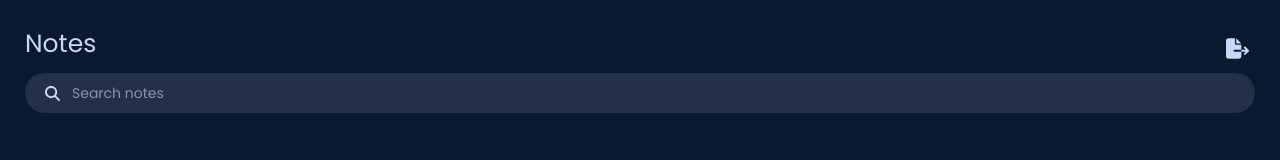
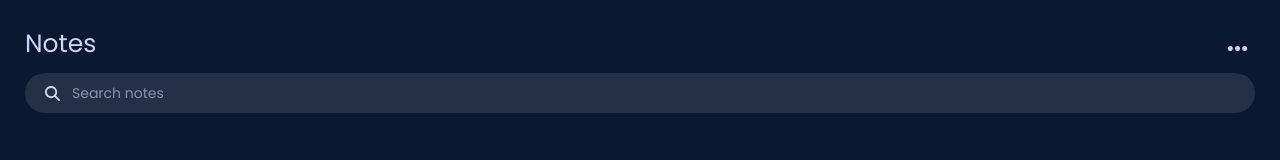
Before and after one commit to barreyrojohnmiko/RJSNotes, a React (Create React App) app: page / in a window 1280 px wide. Shown: the top 160 px of the page. Built offline with nearby package versions, Linux system fonts and the light colour scheme.

Commit message:
categorized views by folder

```diff
--- a/src/components/addNote/AddNote.tsx
+++ b/src/components/addNote/AddNote.tsx
@@ -9,7 +9,7 @@ import {
   setTitleText,
 } from "../../redux/components/addNote/action";
 
-import NoteEditor from "../../views/NoteEditor";
+import NoteEditor from "../../views/noteEditor/NoteEditor";
 
 const AddNote = () => {
   const dispatch: any = useDispatch();
--- a/src/components/editNote/EditNote.tsx
+++ b/src/components/editNote/EditNote.tsx
@@ -9,7 +9,7 @@ import {
   setUpdateNote,
 } from "../../redux/components/editNote/action";
 
-import NoteEditor from "../../views/NoteEditor";
+import NoteEditor from "../../views/noteEditor/NoteEditor";
 import { useEffect } from "react";
 
 const EditNote = () => {
--- a/src/components/home/Home.tsx
+++ b/src/components/home/Home.tsx
@@ -1,7 +1,7 @@
 import "./Home.css";
 
-import AddButton from "../../views/AddButton";
-import Header from "../../views/Header";
+import AddButton from "../../views/addButton/AddButton";
+import Header from "../../views/header/Header";
 import Note from "../note/Note";
 
 const Home = () => {
--- a/src/components/note/Note.tsx
+++ b/src/components/note/Note.tsx
@@ -1,7 +1,7 @@
 import { useNavigate } from "react-router-dom";
 import "./Note.css";
 
-import NotePanel from "../../views/NotePanel";
+import NotePanel from "../../views/notePanel/NotePanel";
 
 import { useDispatch, useSelector } from "react-redux";
 import { setModeStatus } from "../../redux/components/home/action";
--- a/src/views/AddButton.tsx
+++ b/src/views/addButton/AddButton.tsx
@@ -5,7 +5,7 @@ import { faFileCirclePlus } from "@fortawesome/free-solid-svg-icons";
 import { FontAwesomeIcon } from "@fortawesome/react-fontawesome";
 
 import { useDispatch } from "react-redux";
-import { setModeStatus } from "../redux/components/home/action";
+import { setModeStatus } from "../../redux/components/home/action";
 
 const AddButton = () => {
   const navigate = useNavigate();
--- a/src/views/Header.tsx
+++ b/src/views/header/Header.tsx
@@ -1,11 +1,11 @@
 import { useEffect } from "react";
 import "./Header.css";
 
-import { faMagnifyingGlass, faX, faFileExport } from "@fortawesome/free-solid-svg-icons";
+import { faMagnifyingGlass, faX, faFileExport, faEllipsisH } from "@fortawesome/free-solid-svg-icons";
 import { FontAwesomeIcon } from "@fortawesome/react-fontawesome";
 
 import { useDispatch, useSelector } from "react-redux";
-import { setIsHeaderVisible, setIsSearchTextCleared, setPrevScrollPos, setSearchText, setFilteredNotes } from "../redux/views/header/action";
+import { setIsHeaderVisible, setIsSearchTextCleared, setPrevScrollPos, setSearchText, setFilteredNotes } from "../../redux/views/header/action";
 
 const Header = () => {
   const dispatch: any = useDispatch();
@@ -74,7 +74,7 @@ const Header = () => {
         <div className="header-sub-container">
           <div className="header-label">Notes</div>
           <button className="export-logo-container" onClick={exportLocalStorage}>
-            <FontAwesomeIcon icon={faFileExport} className="export-logo"/>
+            <FontAwesomeIcon icon={faEllipsisH} className="export-logo"/>
           </button>
         </div>
         <div className="search-bar-container">
--- a/src/views/NoteEditor.tsx
+++ b/src/views/noteEditor/NoteEditor.tsx
@@ -4,7 +4,7 @@ import { faArrowLeftLong, faCheck, faTrash } from "@fortawesome/free-solid-svg-i
 import { FontAwesomeIcon } from "@fortawesome/react-fontawesome";
 import TextareaAutosize from 'react-textarea-autosize';
 
-import NoteEditorObject from "../objects/interface/NoteEditorObject";
+import NoteEditorObject from "../../objects/interface/NoteEditorObject";
 
 import { useSelector } from "react-redux";
 
--- a/src/views/NotePanel.tsx
+++ b/src/views/notePanel/NotePanel.tsx
@@ -1,7 +1,7 @@
 import React from "react";
 import "./NotePanel.css";
 
-import NotePanelObject from "../objects/interface/NotePanelObject";
+import NotePanelObject from "../../objects/interface/NotePanelObject";
 
 const NotePanel: React.FC<NotePanelObject> = ({ storedData }) => {
   return (
```
Also changed, not shown: src/views/addButton/AddButton.css (renamed from src/views/AddButton.css), src/views/header/Header.css (renamed from src/views/Header.css), src/views/noteEditor/NoteEditor.css (renamed from src/views/NoteEditor.css), src/views/notePanel/NotePanel.css (renamed from src/views/NotePanel.css).
